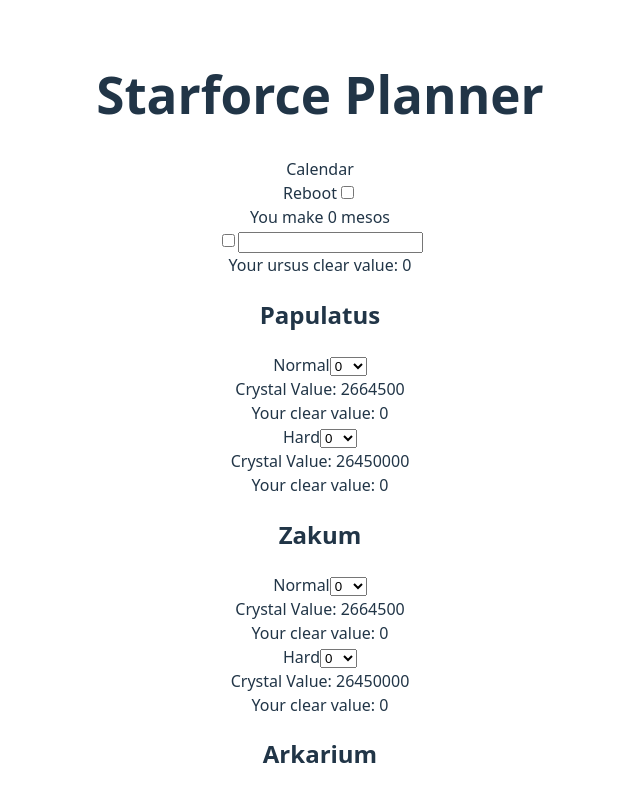
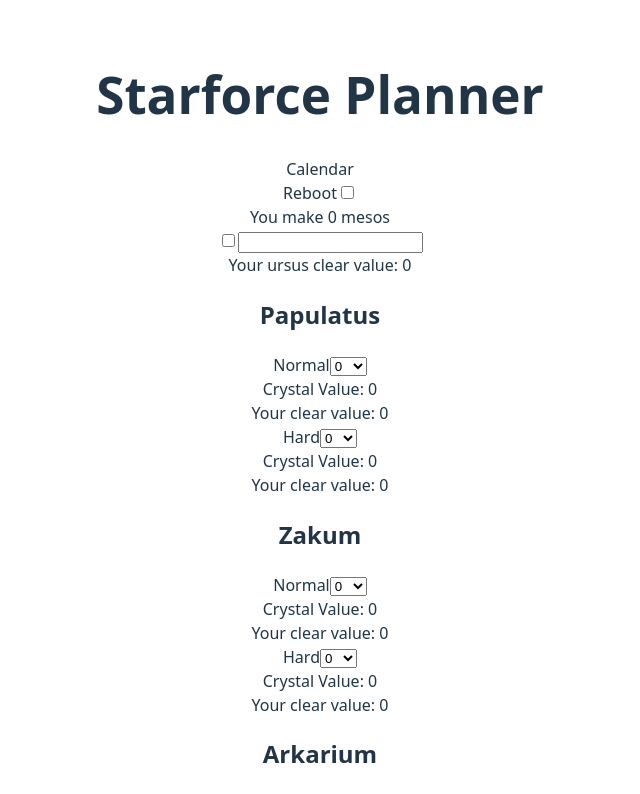
Before and after one commit to wajeff/starforce-planner, a React (Vite) app: page / in a window 1280 px wide. Shown: the top 794 px of the page, without its empty margins (320-960 px from the left). Built offline with nearby package versions, Linux system fonts and the light colour scheme.

Commit message:
Added reboot toggle to boss values

```diff
--- a/src/App.jsx
+++ b/src/App.jsx
@@ -115,6 +115,7 @@ function App() {
             clears={bosses[key]}
             bossName={key}
             bosses={bosses}
+            reboot={reboot}
             weeklyClearLimit={weeklyClearLimit}
             updateClears={updateClears}
           />
--- a/src/components/BossSelection.jsx
+++ b/src/components/BossSelection.jsx
@@ -1,4 +1,4 @@
-const BossSelection = ({bossName, bosses, updateClears, weeklyClearLimit}) => {
+const BossSelection = ({bossName, bosses, updateClears, weeklyClearLimit, reboot}) => {
   return (
     <div>
       <h2>{bossName}</h2>
@@ -14,8 +14,8 @@ const BossSelection = ({bossName, bosses, updateClears, weeklyClearLimit}) => {
                 <option key={number} value={number}>{number}</option>
               ))}
           </select>
-          <div>Crystal Value: {bosses[bossName][key].value}</div>
-          <div>Your clear value: {bosses[bossName][key].value * bosses[bossName][key].clears}</div>
+          <div>Crystal Value: {(bosses[bossName][key].value)*reboot}</div>
+          <div>Your clear value: {(bosses[bossName][key].value * bosses[bossName][key].clears)*reboot}</div>
         </section>
 
       ))}
--- a/src/components/Values.jsx
+++ b/src/components/Values.jsx
@@ -4,7 +4,7 @@ const Values = ({maxClears,setMaxClears, totalValue, setTotalValue,bosses, reboo
     let calculatedTotal = 0;
     Object.entries(bosses).forEach(([bossName, difficulties]) => {
       Object.entries(difficulties).forEach(([difficulty, data]) => {
-        calculatedTotal += data.clears * data.value;
+        calculatedTotal += data.clears * data.value *reboot;
       });
     });
     calculatedTotal+=ursus.clears*ursus.level*ursus.mesosPerLevel*reboot*2
```
